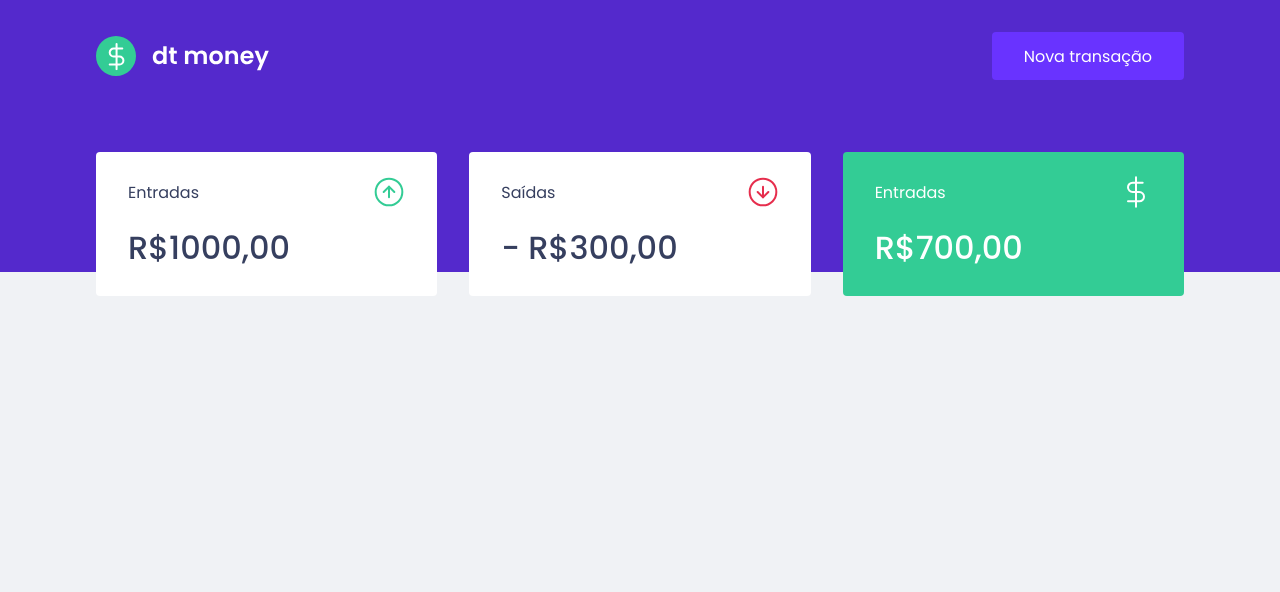
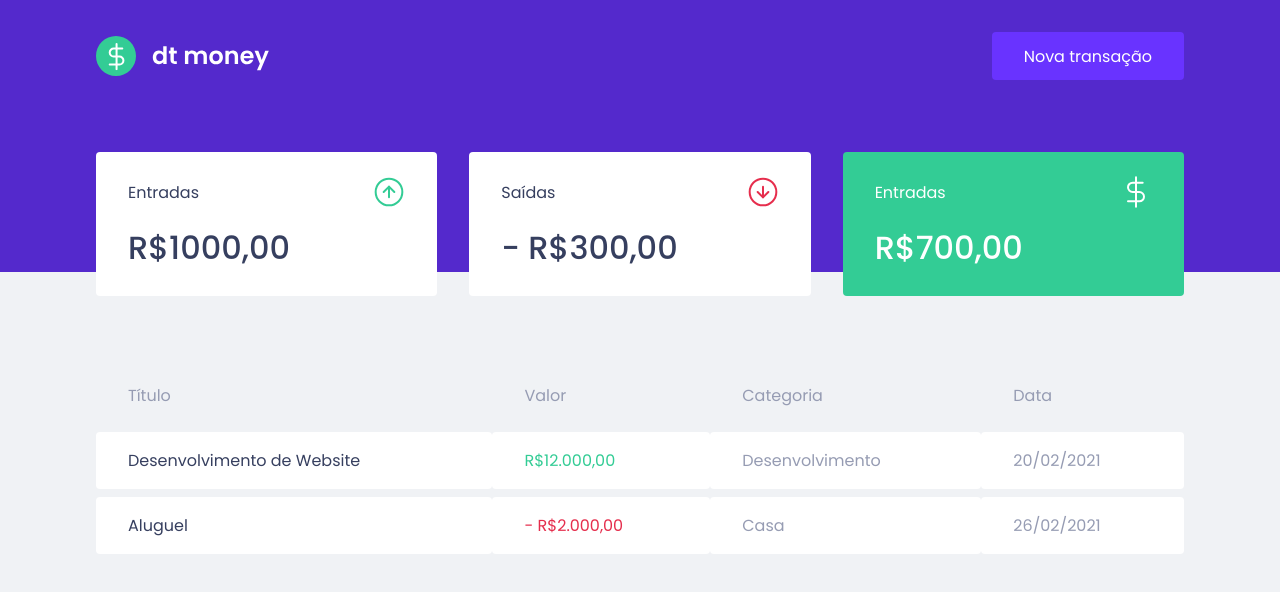
Before and after one commit to pedroigor66/ignite_reactjs_pimoney, a React (Create React App) app: page / in a window 1280 px wide. Shown: the top 592 px of the page. Built offline with nearby package versions, Linux system fonts and the light colour scheme.

Commit message:
Part 2.3 - Static TransactionsTable component created and styled

```diff
--- a/src/components/Dashboard/index.tsx
+++ b/src/components/Dashboard/index.tsx
@@ -1,10 +1,12 @@
 import { Summary } from "../Summary";
+import { TransactionsTable } from "../TransactionsTable";
 import { Container } from "./styles";
 
 export function Dashboard() {
   return (
     <Container>
       <Summary />
+      <TransactionsTable />
     </Container>
   );
 }
--- /dev/null
+++ b/src/components/TransactionsTable/index.tsx
@@ -0,0 +1,33 @@
+import { Container } from "./styles";
+
+export function TransactionsTable() {
+  return (
+    <Container>
+      <table>
+        <thead>
+          <tr>
+            <th>Título</th>
+            <th>Valor</th>
+            <th>Categoria</th>
+            <th>Data</th>
+          </tr>
+        </thead>
+
+        <tbody>
+          <tr>
+            <td>Desenvolvimento de Website</td>
+            <td className='deposit'>R$12.000,00</td>
+            <td>Desenvolvimento</td>
+            <td>20/02/2021</td>
+          </tr>
+          <tr>
+            <td>Aluguel</td>
+            <td className='withdraw'>- R$2.000,00</td>
+            <td>Casa</td>
+            <td>26/02/2021</td>
+          </tr>
+        </tbody>
+      </table>
+    </Container>
+  );
+}
--- /dev/null
+++ b/src/components/TransactionsTable/styles.ts
@@ -0,0 +1,39 @@
+import styled from "styled-components";
+
+export const Container = styled.div`
+  margin-top: 4rem;
+
+  table {
+    width: 100%;
+    // the spacing between the rows in the table
+    border-spacing: 0 0.5rem;
+
+    th {
+      color: var(--text-body);
+      font-weight: 400;
+      padding: 1rem 2rem;
+      text-align: left;
+      line-height: 1.5rem;
+    }
+
+    td {
+      padding: 1rem 2rem;
+      border: 0;
+      background: var(--shape);
+      color: var(--text-body);
+      border-radius: 0.25rem;
+
+      &:first-child {
+        color: var(--text-title);
+      }
+
+      &.deposit {
+        color: var(--green);
+      }
+
+      &.withdraw {
+        color: var(--red);
+      }
+    }
+  }
+`;
```
